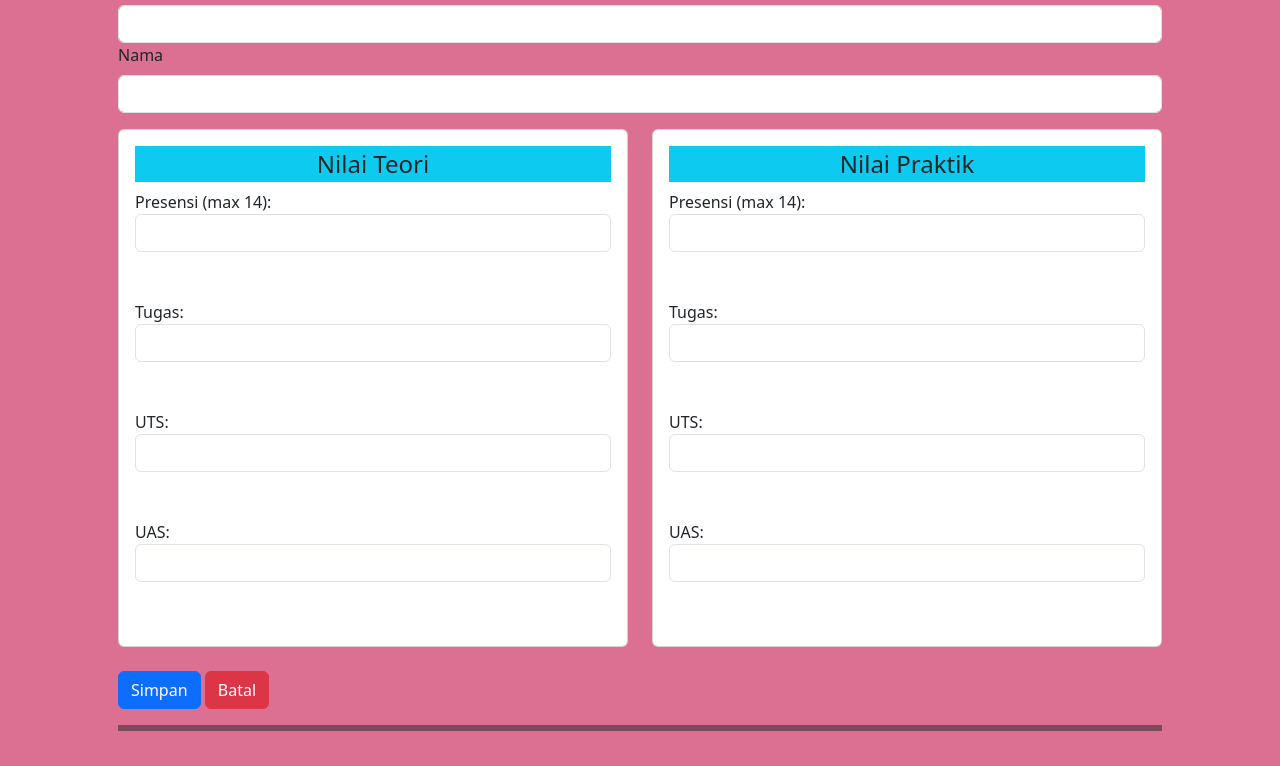
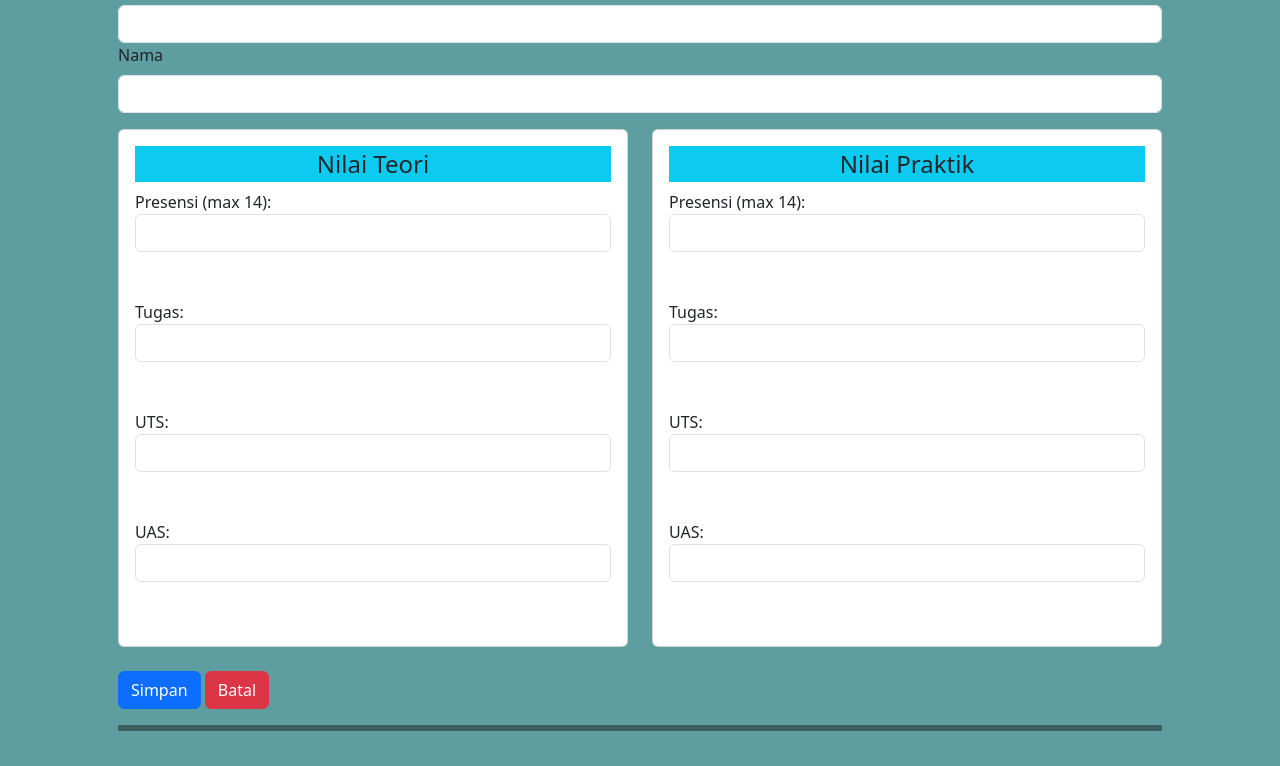
Before and after one commit to Amuttakin/apilikasiHitungNilai, a plain HTML site: page index.html in a window 1280 px wide. Shown: the part 139-905 px from the top of the page. Drawn offline with nearby package versions, Linux system fonts and the light colour scheme; a script that the page names is missing; a web font is replaced by a local one.

Commit message:
Update index.html

```diff
--- a/index.html
+++ b/index.html
@@ -10,7 +10,7 @@
     <link rel="preconnect" href="https://fonts.gstatic.com" crossorigin>
     <link href="https://fonts.googleapis.com/css2?family=Comfortaa:wght@300..700&family=Ubuntu+Sans+Mono:ital,wght@0,400..700;1,400..700&display=swap" rel="stylesheet">
 </head>
-<body class="container-sm p-5 " style="background-color: palevioletred;">
+<body class="container-sm p-5 " style="background-color: cadetblue;">
     <div>
         <h1 style="text-align: center; ">APLIKASI NILAI</h1>
     </div>
```
